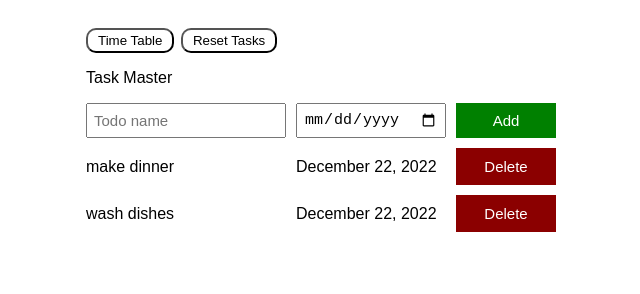
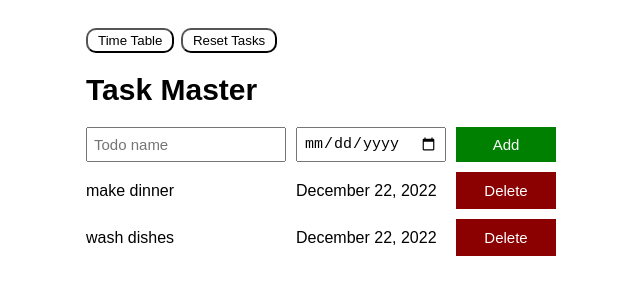
Before and after one commit to Israeli21/time-table-project, a plain HTML site: page todo-list.html in a window 1280 px wide. Shown: the whole page, without its empty margins (2-642 px from the left). Drawn offline with Linux system fonts and the light colour scheme.

Commit message:
Updating the styles of the buttons

```diff
--- a/styles/todo-list.css
+++ b/styles/todo-list.css
@@ -56,4 +56,11 @@ a {
 .pair-buttons:hover{
     cursor: pointer;
     /* background-color: rgb(235, 235, 235); */
+    box-shadow: 3px 3px 5px rgba(0, 0, 0, 0.25);
 }
+
+.task-master{
+    font-weight: bold;
+    font-size: 30px;
+    margin: 20px 0px;
+}
--- a/todo-list.html
+++ b/todo-list.html
@@ -14,7 +14,7 @@
           <button class = "pair-buttons time-table">Time Table</button>
         </a>
         <button class="pair-buttons reset-tasks">Reset Tasks</button>
-          <p>Task Master</p>
+          <p class = "task-master">Task Master</p>
         <div class = "todo-input-grid">
           <input placeholder = "Todo name"
             class = "js-name-input name-input">
```
